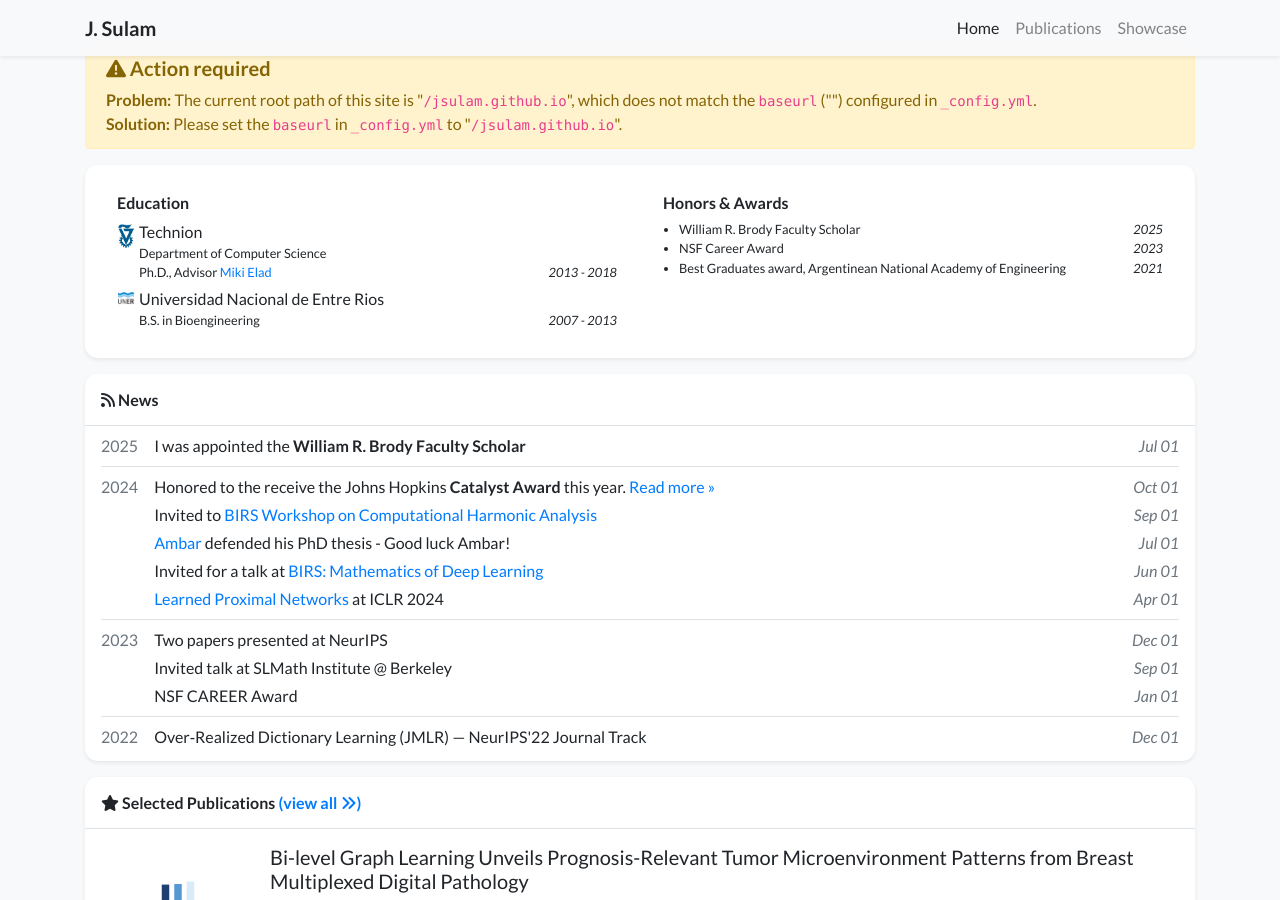
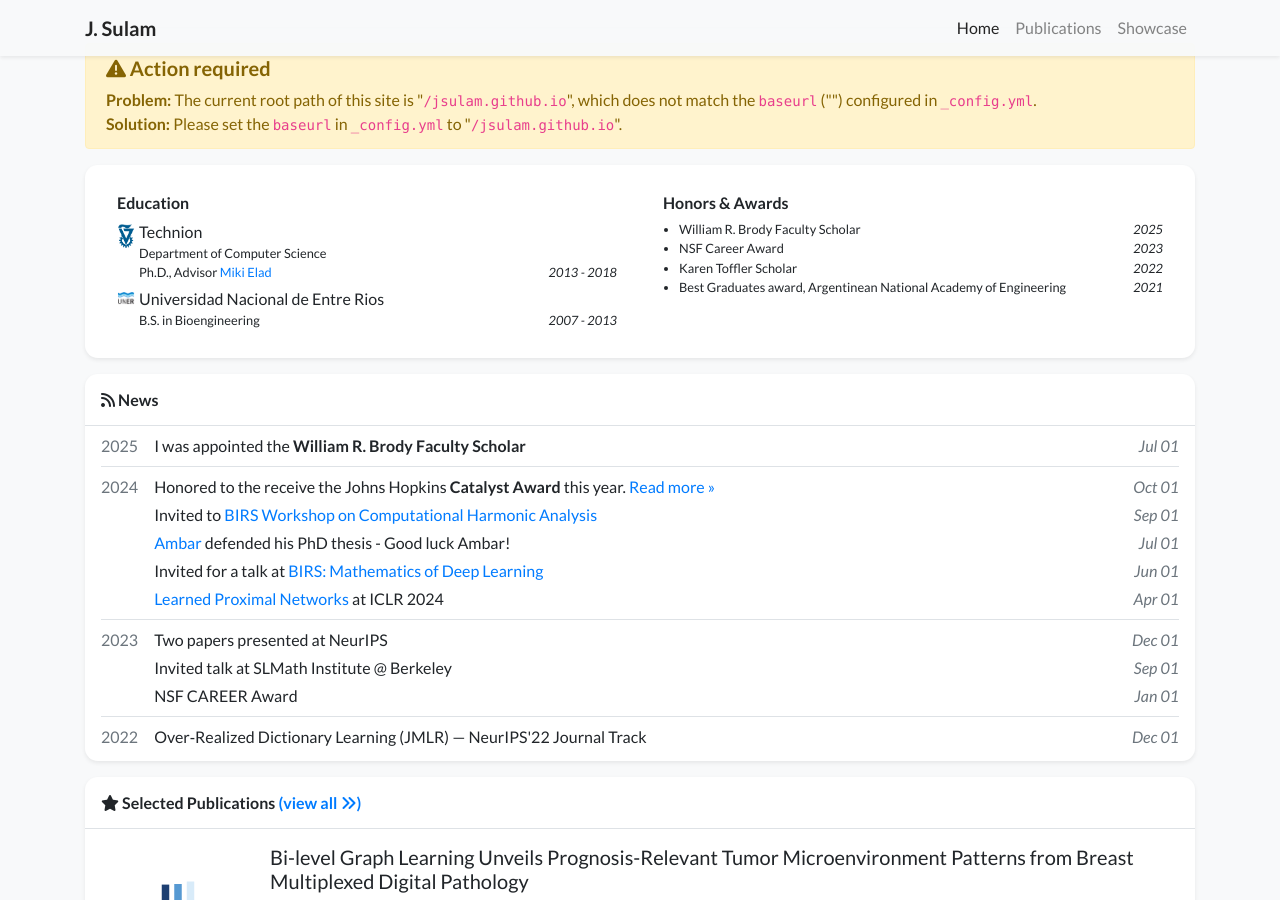
Before and after one commit to jsulam/jsulam.github.io, a Jekyll site: the page built from index.html, in a window 1280 px wide and 900 px high, scrolled down 510 px. Built offline with Jekyll 4.4.1, drawn with Linux system fonts in a browser that asks for light colours; nearby versions of some CDN libraries; a style sheet for code colours, icons or effects is not loaded.

Commit message:
Update profile.yml

```diff
--- a/_data/profile.yml
+++ b/_data/profile.yml
@@ -51,5 +51,7 @@ awards:
   date: 2025
 - name: NSF Career Award
   date: 2023
+- name: Karen Toffler Scholar
+  date: 2022
 - name: Best Graduates award, Argentinean National Academy of Engineering
   date: 2021
```
